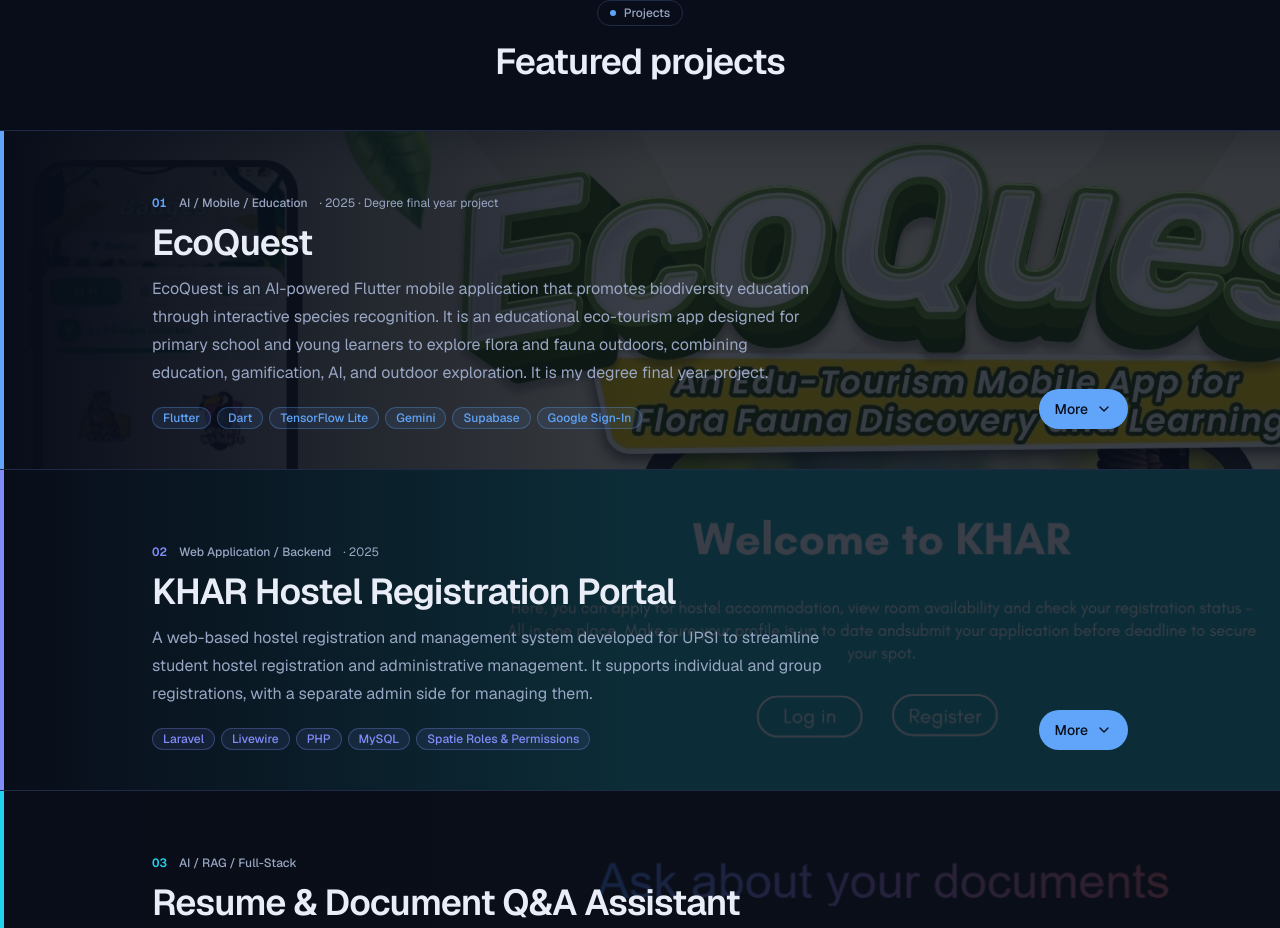
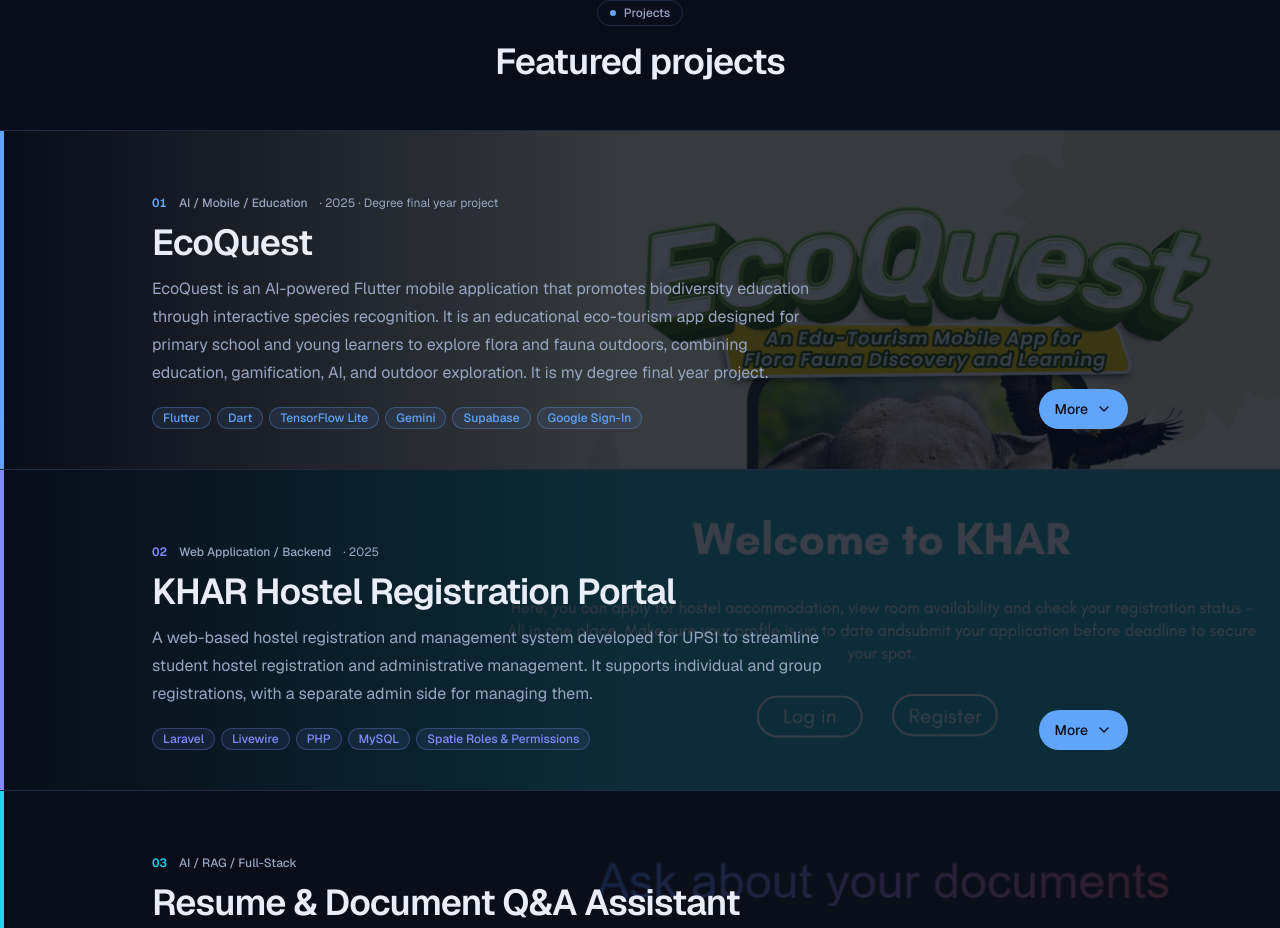
Before and after one commit to amirulaizad544-aomiru/personal-portfolio, a Next.js app: page / in a window 1280 px wide. Shown: the part 849-1777 px from the top of the page. Built offline with nearby package versions, Linux system fonts and the light colour scheme; no server answers.

Commit message:
new ecoquest cover

```diff
--- a/data/projects.ts
+++ b/data/projects.ts
@@ -27,7 +27,7 @@ export const projects: Project[] = [
       "Supabase",
       "Google Sign-In",
     ],
-    image: "/assets/ecoquest/ecoquest-cover.jpg",
+    image: "/assets/ecoquest/ecoquest-cover.png",
     repoUrl: "https://github.com/Aomiru/EcoQuest",
     demoUrl: "https://drive.google.com/drive/folders/18ubm61p2zJ6dTxdP3EfYHsN69cG78eGc?usp=sharing",
     demoLabel: "Download APK",
```
Also changed, not shown: public/assets/ecoquest/ecoquest-cover.png (added).
